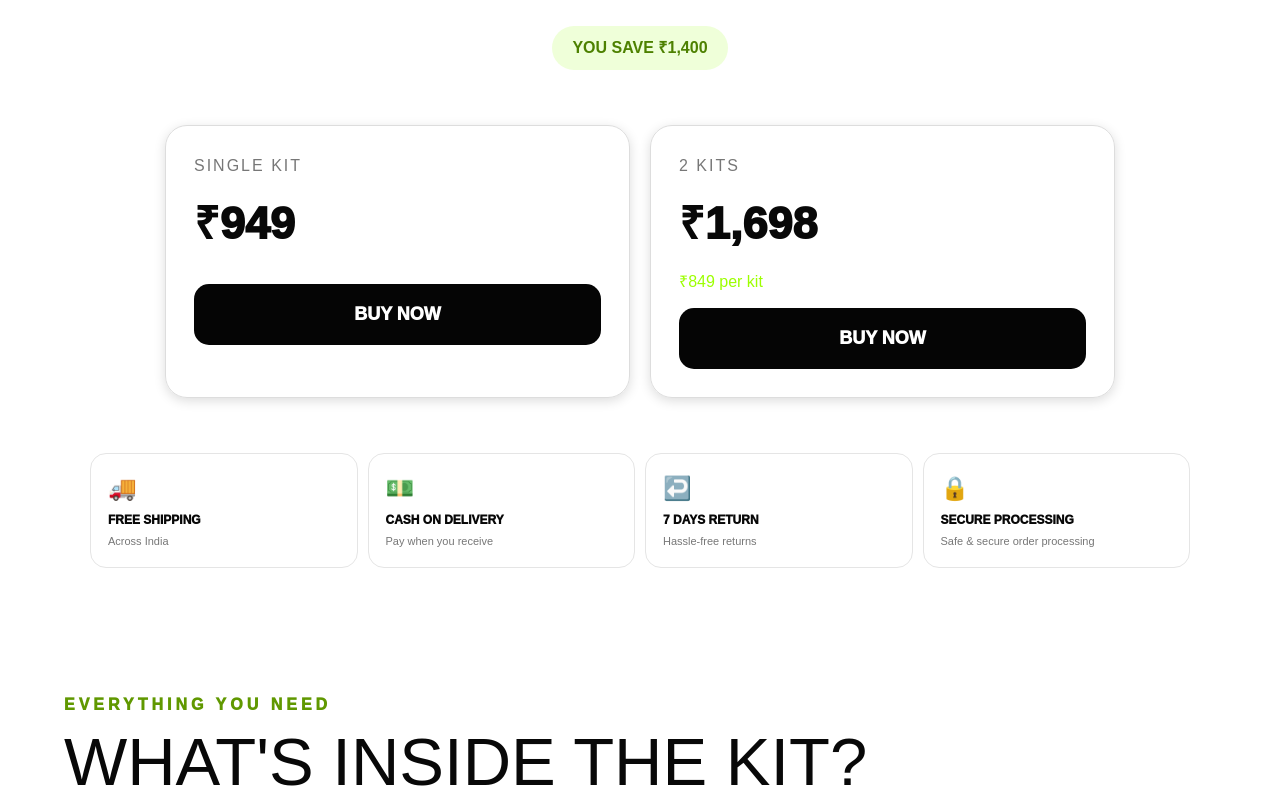
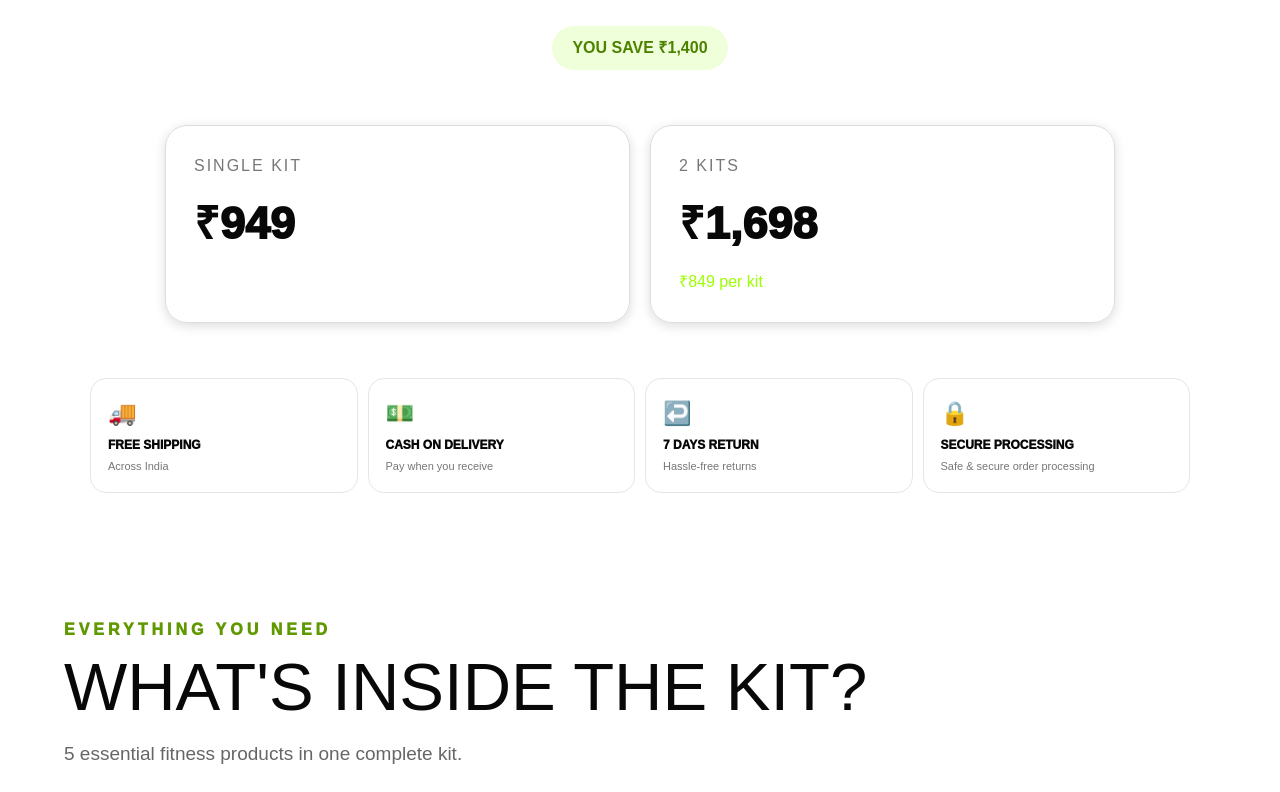
Before and after one commit to Samim7811/fitlife-store, a Next.js app: page / in a window 1280 px wide. Shown: the part 1628-2420 px from the top of the page. Built offline with nearby package versions, Linux system fonts and the light colour scheme; grey boxes are pictures that could not be loaded.

Commit message:
Remove plan buy now buttons

```diff
--- a/app/page.tsx
+++ b/app/page.tsx
@@ -329,8 +329,8 @@ export default function Home() {
       <section className="offer"><div className="eyebrow">LIMITED TIME PRICE</div><div className="old">₹2,349</div><div className="price">₹949</div><div className="save">YOU SAVE ₹1,400</div></section>
 
       <section className="plans">
-        <div className="plan"><h3>SINGLE KIT</h3><div className="amount">₹949</div><button className="blackBtn" onClick={() => buy(1)}>BUY NOW</button></div>
-        <div className="plan"><h3>2 KITS</h3><div className="amount">₹1,698</div><div className="green">₹849 per kit</div><button className="blackBtn" onClick={() => buy(2)}>BUY NOW</button></div>
+        <div className="plan"><h3>SINGLE KIT</h3><div className="amount">₹949</div></div>
+        <div className="plan"><h3>2 KITS</h3><div className="amount">₹1,698</div><div className="green">₹849 per kit</div></div>
       </section>
 
       <section className="trust">{trust.map(([i,t,d]) => <div className="trustCard" key={t}><div className="trustIcon">{i}</div><div className="trustTitle">{t}</div><div className="trustText">{d}</div></div>)}</section>
```
